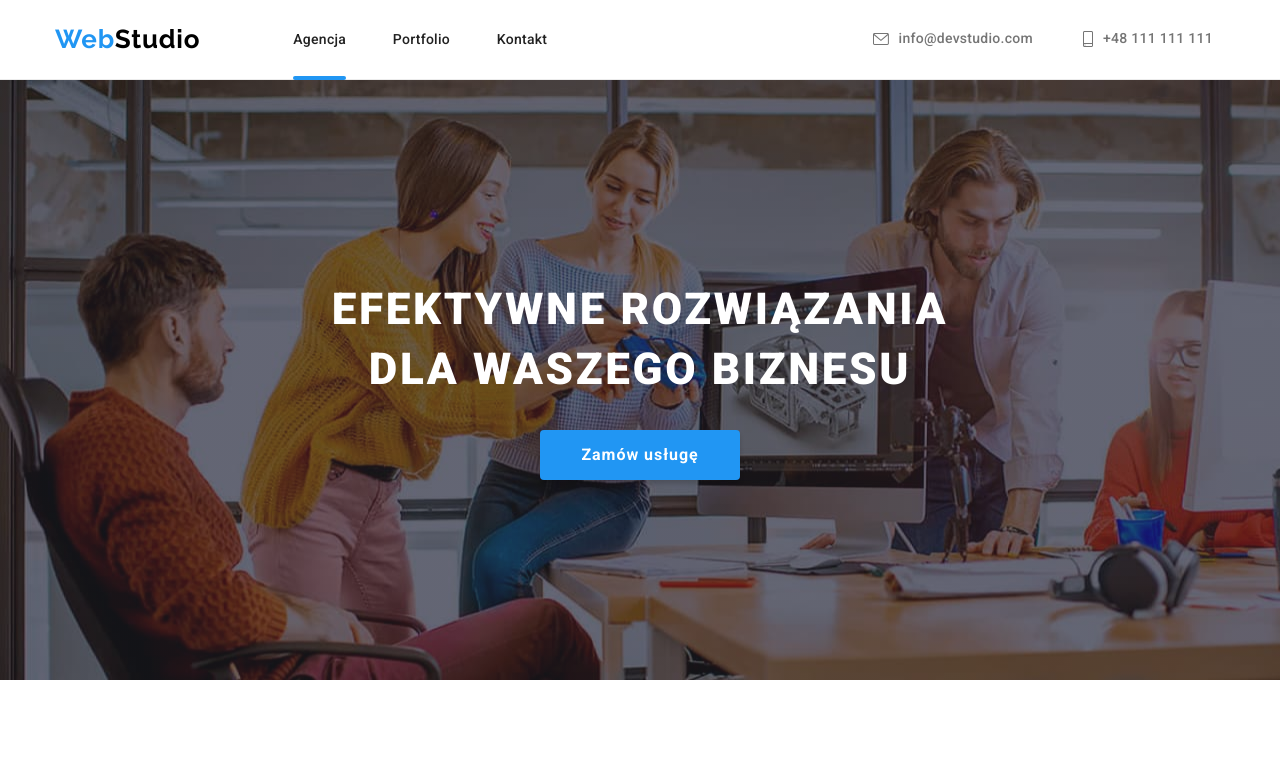
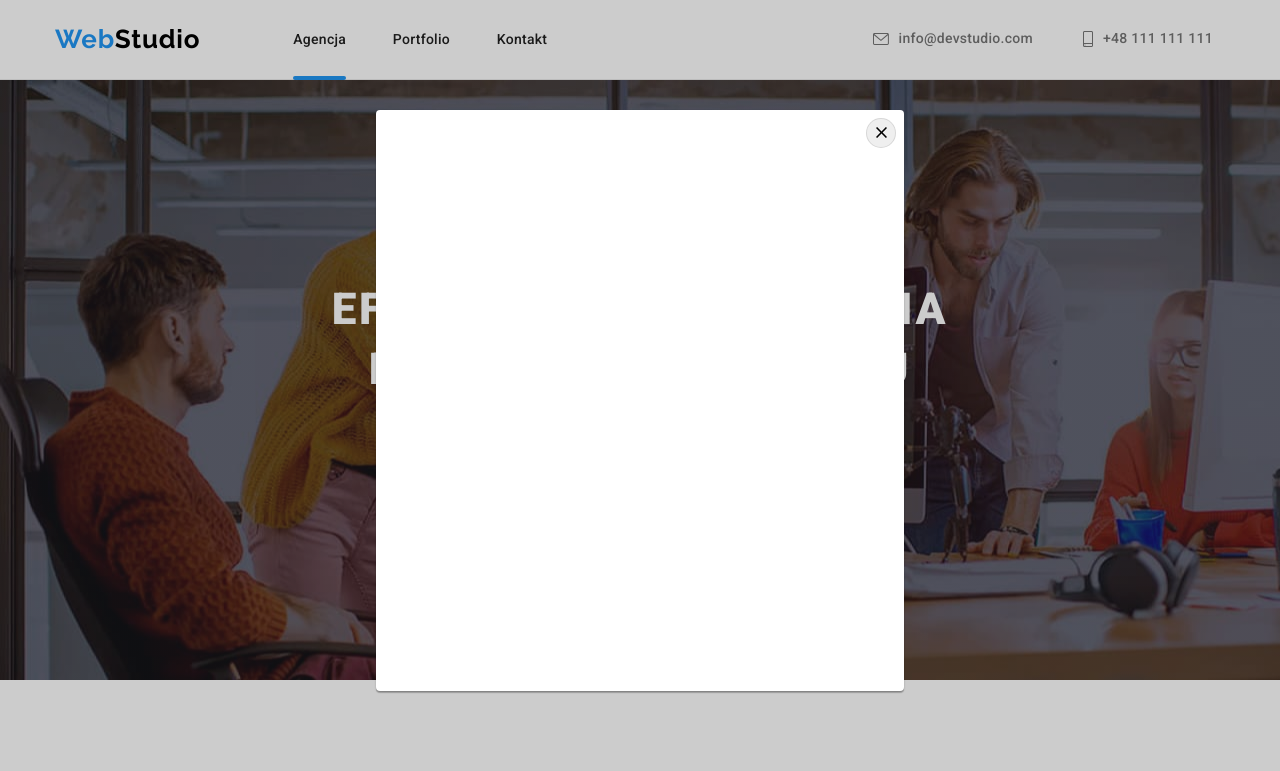
Before and after one commit to michalmazurdev/goit-markup-hw-05, a plain HTML site: page index.html in a window 1280 px wide. Both pictures are taken after a click on the button "Zamów usługę". Shown: the top 771 px of the page. Drawn offline with nearby package versions, Linux system fonts and the light colour scheme.

Commit message:
modal window added on main page

```diff
--- a/css/styles.css
+++ b/css/styles.css
@@ -401,7 +401,7 @@ nav a:focus,
   line-height: 1.71;
   letter-spacing: 0.03em;
   color: rgba(255, 255, 255, 0.6);
-  transition: color 1s cubic-bezier(0.4, 0, 0.2, 1);
+  transition: color 250ms cubic-bezier(0.4, 0, 0.2, 1);
 }
 .bottom-section-social {
   margin-left: 70px;
@@ -476,7 +476,7 @@ nav a:focus,
   position: relative;
   overflow: hidden;
 }
-.portfolio-image-container:hover .overlay-message {
+.portfolio-tiles li:hover .overlay-message {
   transform: translateY(0);
 }
 .overlay-message {
@@ -541,3 +541,50 @@ nav a:focus,
 .portfolio-section figcaption {
   padding: 20px 0;
 }
+
+.is-hidden {
+  opacity: 0;
+  visibility: 0;
+  pointer-events: none;
+}
+.backdrop {
+  position: fixed;
+  top: 0;
+  left: 0;
+  right: 0;
+  bottom: 0;
+  background-color: rgba(0, 0, 0, 0.2);
+  cursor: not-allowed;
+  display: flex;
+  justify-content: center;
+  align-items: center;
+}
+.modal {
+  width: 528px;
+  height: 581px;
+  position: relative;
+  cursor: initial;
+  background-color: #ffffff;
+  box-shadow: 0px 1px 3px rgba(0, 0, 0, 0.12), 0px 1px 1px rgba(0, 0, 0, 0.14),
+    0px 2px 1px rgba(0, 0, 0, 0.2);
+  border-radius: 4px;
+}
+.modal-closing-button {
+  width: 30px;
+  height: 30px;
+  border-radius: 50%;
+  position: absolute;
+  top: 8px;
+  right: 8px;
+  display: flex;
+  justify-content: center;
+  align-items: center;
+  font-size: 0;
+  border: 1px solid rgba(0, 0, 0, 0.1);
+}
+/* .modal-closing-button img {
+  position: absolute;
+  top: 50%;
+  left: 50%;
+  transform: translate(-50%, -50%);
+} */
--- a/index.html
+++ b/index.html
@@ -63,7 +63,9 @@
             efektywne rozwiązania <br />
             dla waszego biznesu
           </h1>
-          <button class="order-button" type="button">Zamów usługę</button>
+          <button data-modal-open class="order-button" type="button">
+            Zamów usługę
+          </button>
         </div>
       </section>
 
@@ -450,6 +452,17 @@
         </div>
       </div>
     </footer>
+    <div class="backdrop is-hidden" data-modal>
+      <div class="modal">
+        <button type="button" class="modal-closing-button" data-modal-close>
+          <img
+            src="./images/close-button.svg"
+            alt="closing button"
+            width="18"
+          />
+        </button>
+      </div>
+    </div>
     <script src="./js/modal.js"></script>
   </body>
 </html>
```
Also changed, not shown: images/close-button.svg (added).
